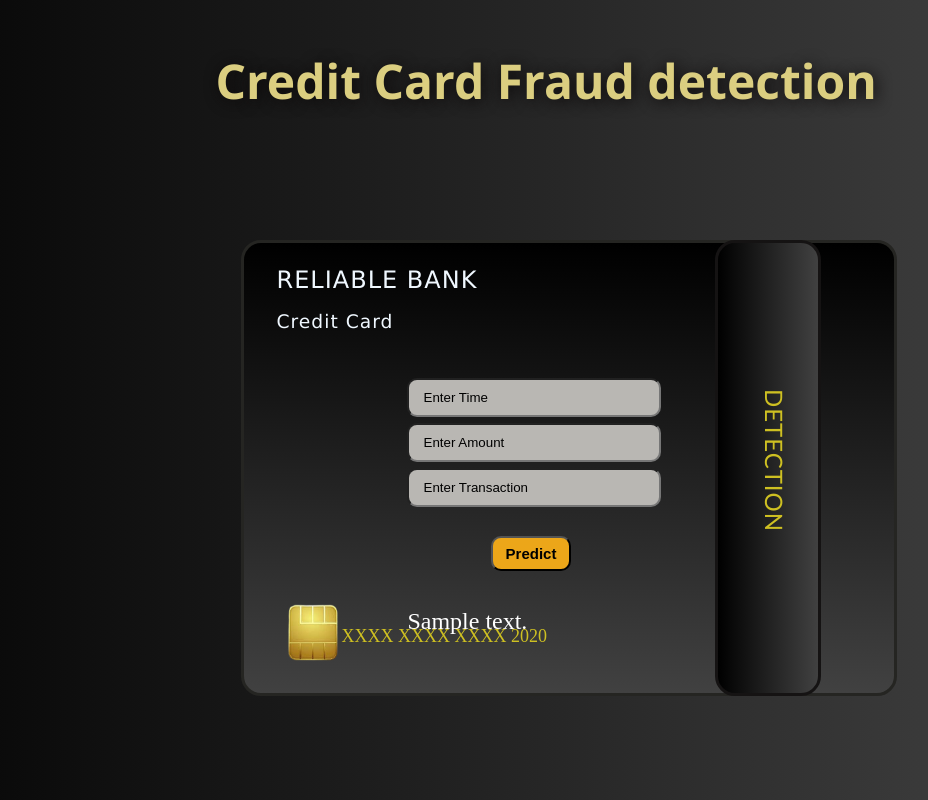
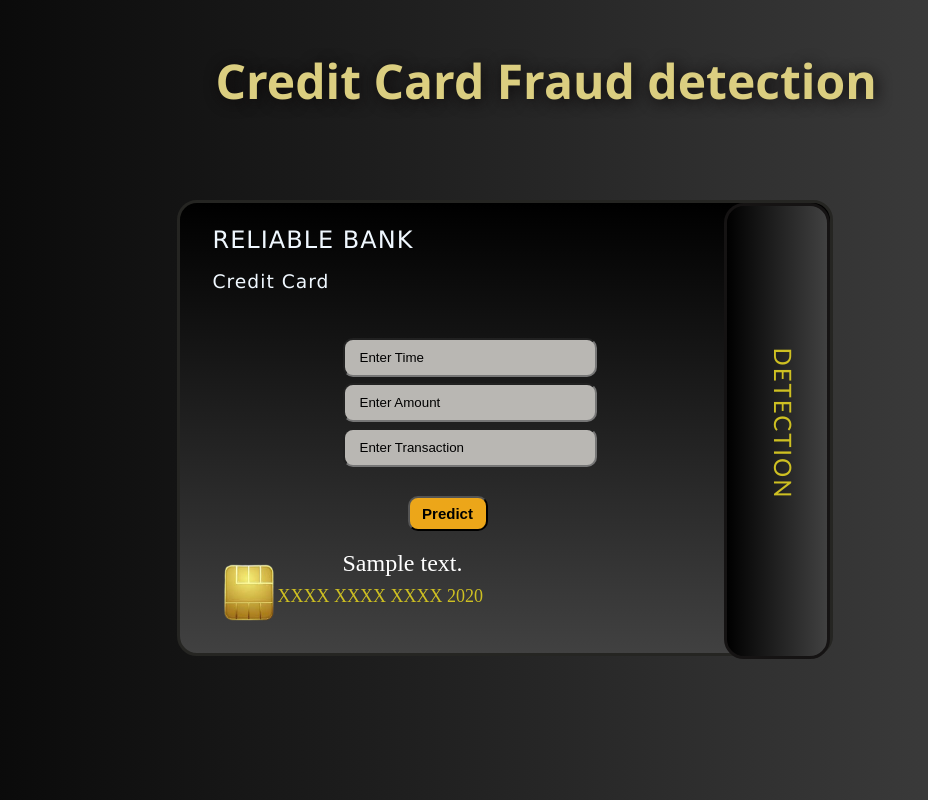
Before and after one commit to shreeya11-ss/Credit_Card_Fraud_Detection, a Flask app: template templates/index.html in a window 1280 px wide. Shown: the whole page, without its empty margins (207-1135 px from the left). Run offline with Flask 3, Linux system fonts and the light colour scheme; the template is opened without the code that fills it: most values are stand-ins (such as "Sample title", 1, 10 or a date in 2020); parts of the project's set-up code (start-up, migrations or seed data) failed here and were passed over.

Commit message:
Modified css

```diff
--- a/static/style.css
+++ b/static/style.css
@@ -20,6 +20,7 @@
     font-size: xxx-large;
     text-shadow: 2px 2px 15px rgb(12, 9, 9) ;
 }
+
 .input{
     display: block;
     width: 650px;
@@ -31,8 +32,8 @@
     border-style: solid;
     border-color: rgb(37, 37, 34);
     position: absolute;
-    top: 30%;
-    left: 35%;
+    top: 25%;
+    left: 30%;
     /* border-width: 20rem; */
 }
 .dgn{
@@ -42,8 +43,8 @@
     border-style: solid;
     border-color: #151313;
     position: absolute;
-    top: 30%;
-    left: 72%;
+    top: 0%;
+    right: 0%;
     border-radius: 20px;
     background:linear-gradient(to left,#414141,#000000);
     color: #cec022;
@@ -53,9 +54,8 @@
 .dgn p{
     position: absolute;
     top: 45%;
-    left: -15%;
+    left: -20%;
     transform: rotate(90deg);
-    letter-spacing: 1px;
     font-size: 150%;
 }
 .input h2{
@@ -131,7 +131,7 @@
 .button{
     position: absolute;
     top:65%;
-    left:38%;
+    left:35%;
     display: block;
     width: 80px;
     height: 35px;
@@ -146,8 +146,8 @@
     display: block;
     color:white;
     position: absolute;
-    top: 76%;
-    left:48%;
+    top: 77%;
+    left:25%;
     font-size: 24px;
 
 }
--- a/templates/index.html
+++ b/templates/index.html
@@ -24,19 +24,17 @@
                     <input type="text" id="Transaction" class="input-box3"  name="Transaction"placeholder="Enter Transaction">
                 </div>
                 <button class="button" type="submit" >Predict</button>
+                <div class="dgn">
+                    <p>DETECTION</p>
+                </div>
+                <div class="result"><p>{{prediction_text}}</p></div>
             </div>
-            <div class="dgn">
-                <p>DETECTION</p>
-            </div>
-
-            <div class="result"><p>{{prediction_text}}</p></div>
-
-
-        </form>
-    </div>
 
 
 
 
+        </form>
+
+    </div>
 </body>
 </html>
```
